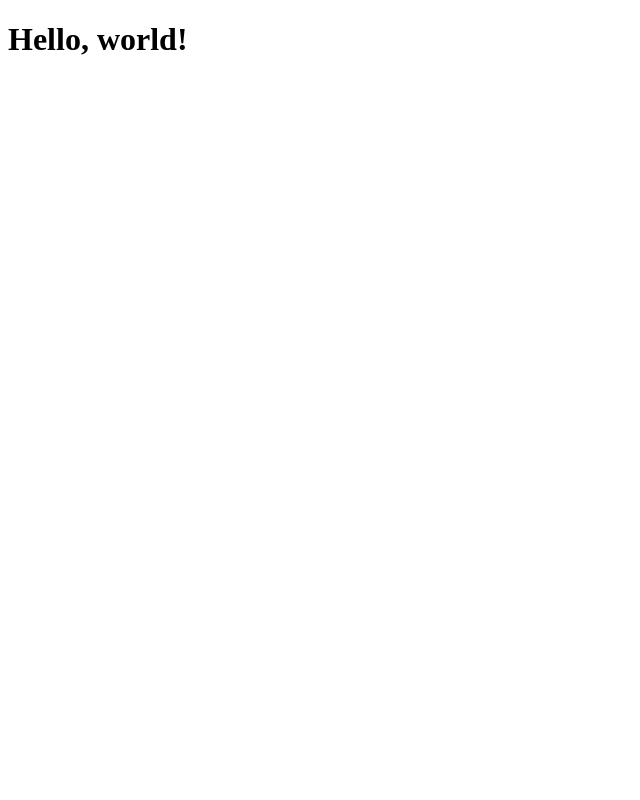
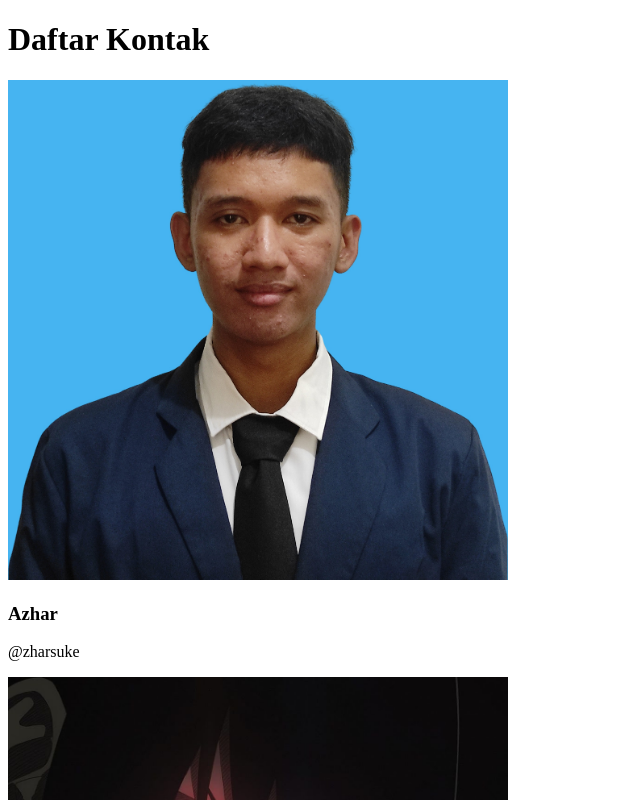
Before and after one commit to alazharizqi/dicoding, a React (Vite) app in the folder frontend/react/contacts-app/: page / in a window 1280 px wide. Shown: the top 800 px of the page, without its empty margins (0-640 px from the left). Built offline with nearby package versions, Linux system fonts and the light colour scheme.

Commit message:
feat: display contact list

```diff
--- /dev/null
+++ b/frontend/react/contacts-app/src/ContactApp.jsx
@@ -0,0 +1,16 @@
+import React from "react";
+import ContactList from "./ContactList";
+import { getData } from './data';
+
+function ContactApp() {
+    const contacts = getData();
+
+    return (
+        <div className="contact-app">
+            <h1>Daftar Kontak</h1>
+            <ContactList contacts={contacts} />
+        </div>
+    );
+}
+
+export default ContactApp;
--- /dev/null
+++ b/frontend/react/contacts-app/src/ContactItem.jsx
@@ -0,0 +1,14 @@
+import React from "react";
+import ContactItemBody from "./ContactItemBody";
+import ContactItemImage from "./ContactItemImage";
+
+function ContactItem({ imageUrl, name, tag }) {
+    return (
+        <div className="contact-item">
+            <ContactItemImage imageUrl={imageUrl} />
+            <ContactItemBody name={name} tag={tag} />
+        </div>
+    );
+}
+
+export default ContactItem;
--- /dev/null
+++ b/frontend/react/contacts-app/src/ContactItemBody.jsx
@@ -0,0 +1,12 @@
+import React from "react";
+
+function ContactItemBody({ name, tag }) {
+    return (
+        <div className="contact-item__body">
+            <h3 className="contact-item__title">{name}</h3>
+            <p className="contact-item__username">@{tag}</p>
+        </div>
+    );
+}
+
+export default ContactItemBody;
--- /dev/null
+++ b/frontend/react/contacts-app/src/ContactItemImage.jsx
@@ -0,0 +1,11 @@
+import React from "react";
+
+function ContactItemImage({ imageUrl }) {
+    return (
+        <div className="contact-item__image">
+            <img src={imageUrl} width="500 px" alt="contact avatar" />
+        </div>
+    );
+}
+
+export default ContactItemImage;
--- /dev/null
+++ b/frontend/react/contacts-app/src/ContactList.jsx
@@ -0,0 +1,16 @@
+import React from "react";
+import ContactItem from "./ContactItem";
+
+function ContactList({ contacts }) {
+    return (
+        <div className="contact-list">
+            {
+                contacts.map((contact) => (
+                    <ContactItem key={contact.id} {...contact} />
+                ))
+            }
+        </div>
+    );
+}
+
+export default ContactList;
--- /dev/null
+++ b/frontend/react/contacts-app/src/data.js
@@ -0,0 +1,18 @@
+const getData = () => {
+    return [
+        {
+            id: 1,
+            name: 'Azhar',
+            tag: 'zharsuke',
+            imageUrl: '/images/azhar.jpeg'
+        },
+        {
+            id: 2,
+            name: 'sasuke',
+            tag: 'uciha anu',
+            imageUrl: '/images/sasuke.jpg'
+        },
+    ];
+}
+
+export { getData };
--- a/frontend/react/contacts-app/src/index.jsx
+++ b/frontend/react/contacts-app/src/index.jsx
@@ -1,7 +1,7 @@
 import React from "react";
 import { createRoot } from "react-dom/client";
+import ContactApp from "./ContactApp";
 
-const element = <h1>Hello, world!</h1>
 
 const root = createRoot(document.getElementById('root'));
-root.render(element);
+root.render(<ContactApp />);
```
Also changed, not shown: frontend/react/contacts-app/public/images/azhar.jpeg (added), frontend/react/contacts-app/public/images/sasuke.jpg (added).
